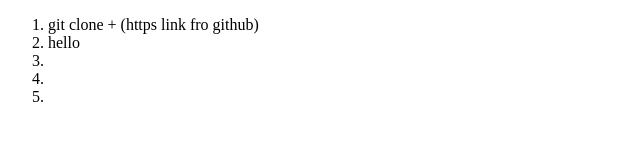
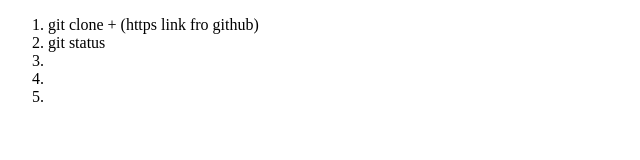
Before and after one commit to abdoessordo/Git-explained, a plain HTML site: page index.html in a window 1280 px wide. Shown: the full height of the page, 0-640 px from the left. Drawn offline with Linux system fonts and the light colour scheme.

Commit message:
git status

```diff
--- a/index.html
+++ b/index.html
@@ -8,7 +8,7 @@
 <body>
     <ol>
         <li>git clone + (https link fro github)</li>
-        <li>hello</li>
+        <li>git status</li>
         <li></li>
         <li></li>
         <li></li>
```
